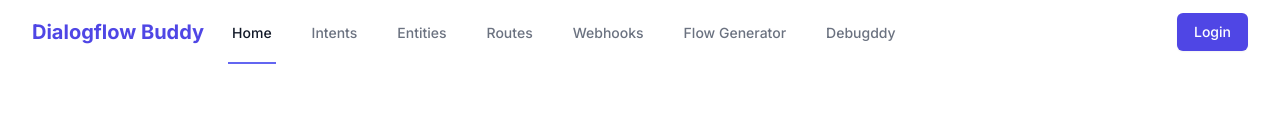
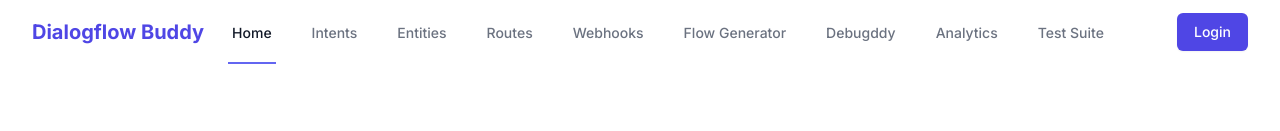
Before and after one commit to parmarjh/AI-dialogflow-saas-webflow, a Next.js app in the folder dialogflow-developer-buddy/: page / in a window 1280 px wide. Shown: the top 131 px of the page. Built offline with nearby package versions, Linux system fonts and the light colour scheme.

Commit message:
Add feture in navbar

```diff
--- a/dialogflow-developer-buddy/src/components/Navbar.tsx
+++ b/dialogflow-developer-buddy/src/components/Navbar.tsx
@@ -13,6 +13,8 @@ const Navbar = () => {
     { name: 'Webhooks', path: '/webhooks' },
     { name: 'Flow Generator', path: '/flowmaker' },
     { name: 'Debugddy', path: '/debugdddy' },
+    { name: 'Analytics',path: '/analytics'},
+    { name: 'Test Suite',path: '/testsuite' }
   ];
 
   return (
```
